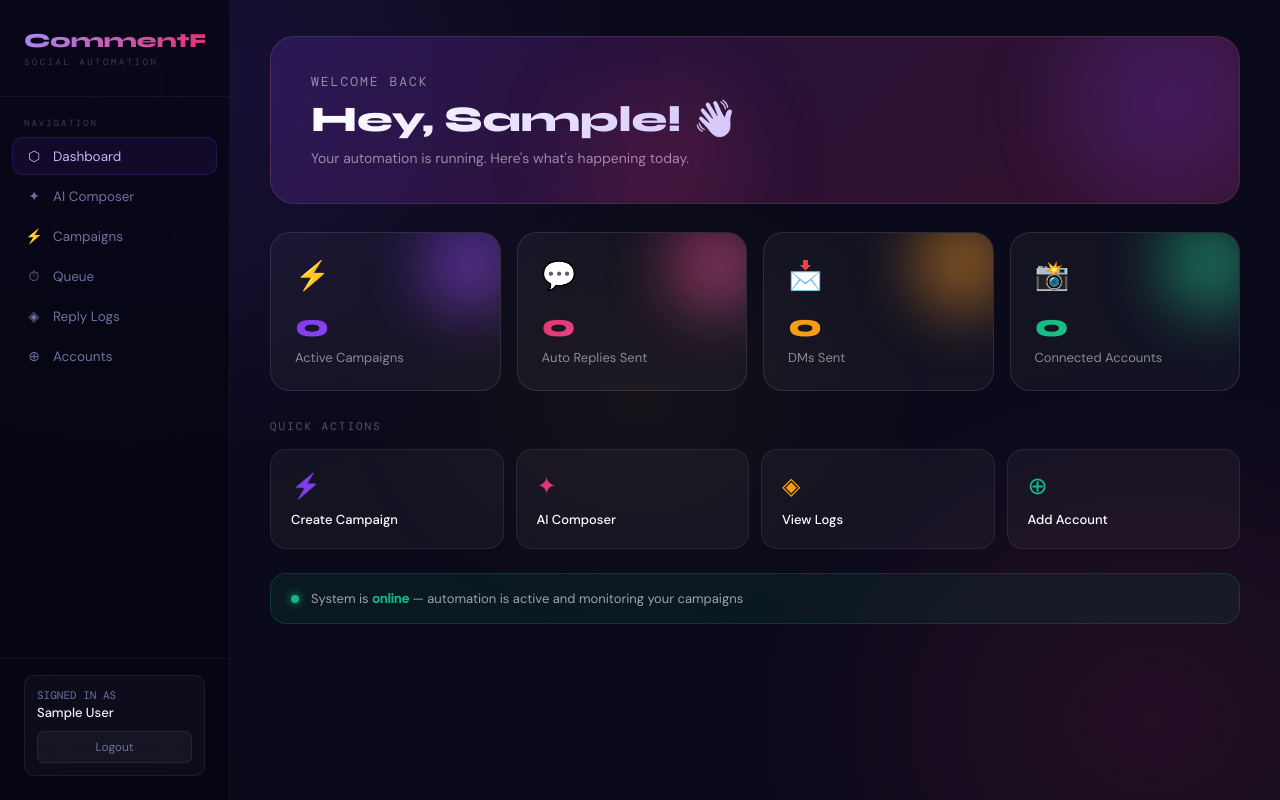
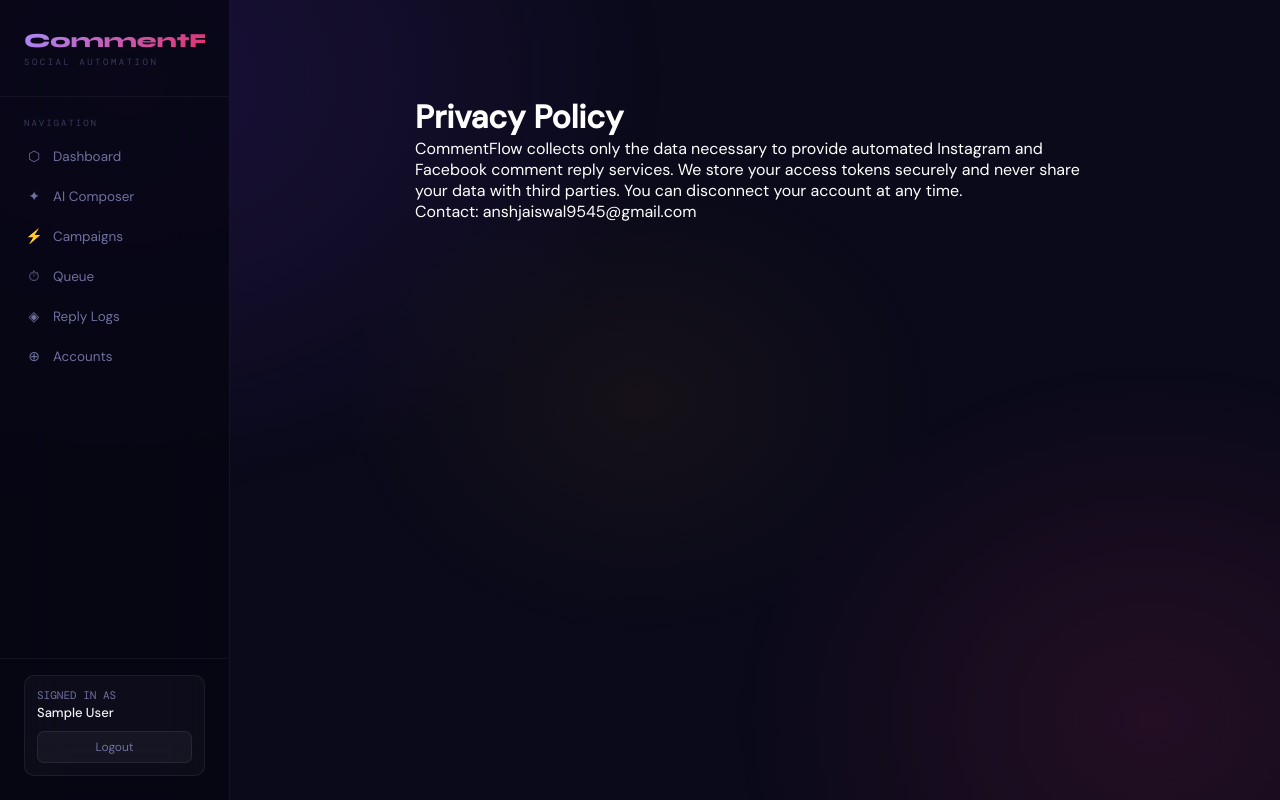
Before and after one commit to Anshj110505/commentflow, a React (Create React App) app in the folder frontend/: page /privacy in a window 1280 px wide. Before the commit this address led to /. Built offline with nearby package versions, Linux system fonts and the light colour scheme; no server answers; sample sign-in values are in the browser's storage.

Commit message:
Add privacy and terms pages

```diff
--- a/frontend/src/App.js
+++ b/frontend/src/App.js
@@ -12,6 +12,9 @@ import Accounts from './pages/Accounts';
 import Campaigns from './pages/Campaigns';
 import Logs from './pages/Logs';
 import Layout from './components/Layout';
+import Privacy from './pages/Privacy';
+import Terms from './pages/Terms';
+
 
 const ProtectedRoute = ({ children }) => {
   const { isLoggedIn, loading } = useAuth();
@@ -57,6 +60,8 @@ function App() {
             <Route path="queue" element={<Queue />} />
             <Route path="logs" element={<Logs />} />
             <Route path="accounts" element={<Accounts />} />
+            <Route path="/privacy" element={<Privacy />} />
+            <Route path="/terms" element={<Terms />} />
           </Route>
           <Route path="*" element={<Navigate to="/" />} />
         </Routes>
--- /dev/null
+++ b/frontend/src/pages/Privacy.js
@@ -0,0 +1,11 @@
+import React from 'react';
+function Privacy() {
+  return (
+    <div style={{ padding: '60px', maxWidth: '800px', margin: '0 auto', fontFamily: 'DM Sans', color: '#fff' }}>
+      <h1>Privacy Policy</h1>
+      <p>CommentFlow collects only the data necessary to provide automated Instagram and Facebook comment reply services. We store your access tokens securely and never share your data with third parties. You can disconnect your account at any time.</p>
+      <p>Contact: anshjaiswal9545@gmail.com</p>
+    </div>
+  );
+}
+export default Privacy;
--- /dev/null
+++ b/frontend/src/pages/Terms.js
@@ -0,0 +1,11 @@
+import React from 'react';
+function Terms() {
+  return (
+    <div style={{ padding: '60px', maxWidth: '800px', margin: '0 auto', fontFamily: 'DM Sans', color: '#fff' }}>
+      <h1>Terms of Service</h1>
+      <p>By using CommentFlow, you agree to use the service in compliance with Instagram and Facebook's platform policies. You are responsible for the content of automated replies sent through your account.</p>
+      <p>Contact: anshjaiswal9545@gmail.com</p>
+    </div>
+  );
+}
+export default Terms;
```
